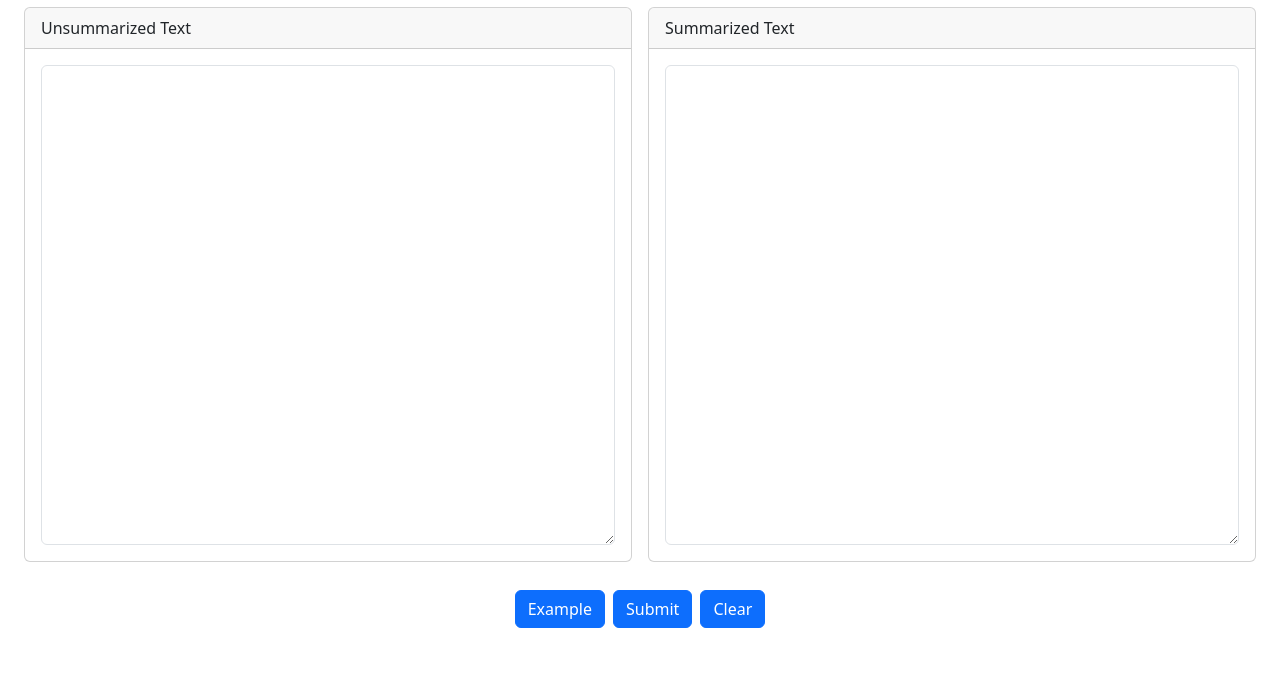
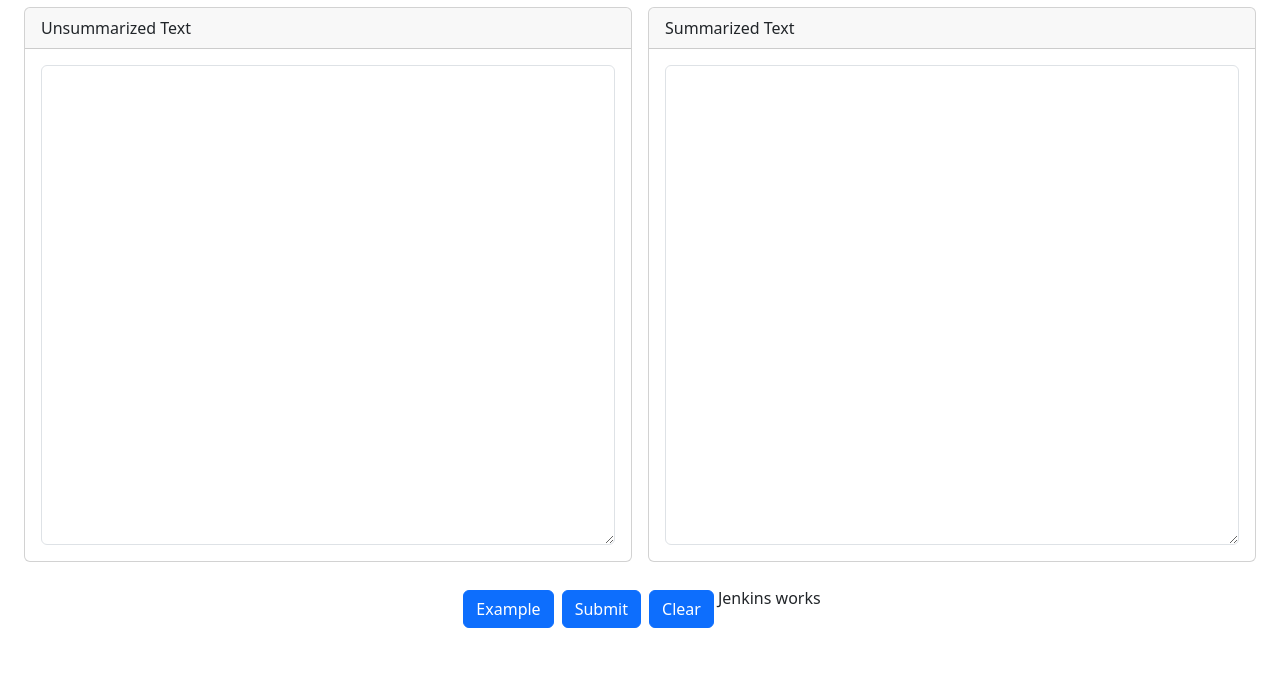
Before and after one commit to Fabian-Schneider01/summarize-information, a Django app: template summarize_information/core/templates/core/index.html in a window 1280 px wide. Shown: the part 83-773 px from the top of the page. Run offline with Django 4.2, Linux system fonts and the light colour scheme; the template is opened without the code that fills it, so the values that code supplies are empty.

Commit message:
test(ci/cd): jenkins

```diff
--- a/summarize_information/core/templates/core/index.html
+++ b/summarize_information/core/templates/core/index.html
@@ -34,6 +34,7 @@
                 <button type="button" class="btn btn-primary btn m-1">Example</button>
                 <button type="submit" class="btn btn-primary btn m-1">Submit</button>
                 <button type="button" class="btn btn-primary btn clear-button m-1">Clear</button>
+                <p>Jenkins works</p>
             </div>
         </div>
     </form>
```
